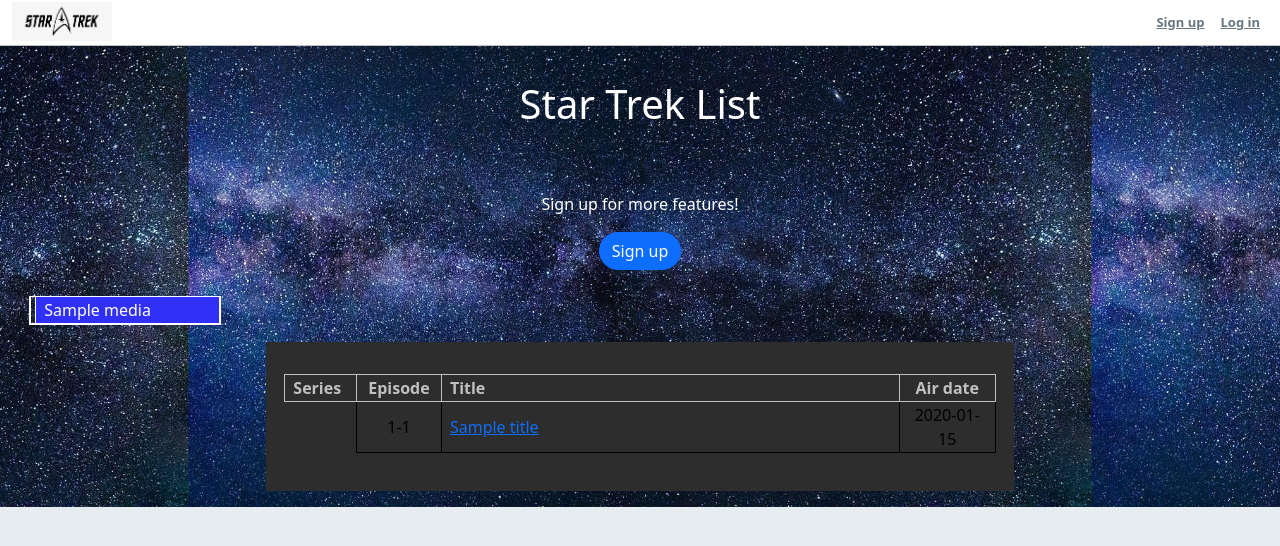
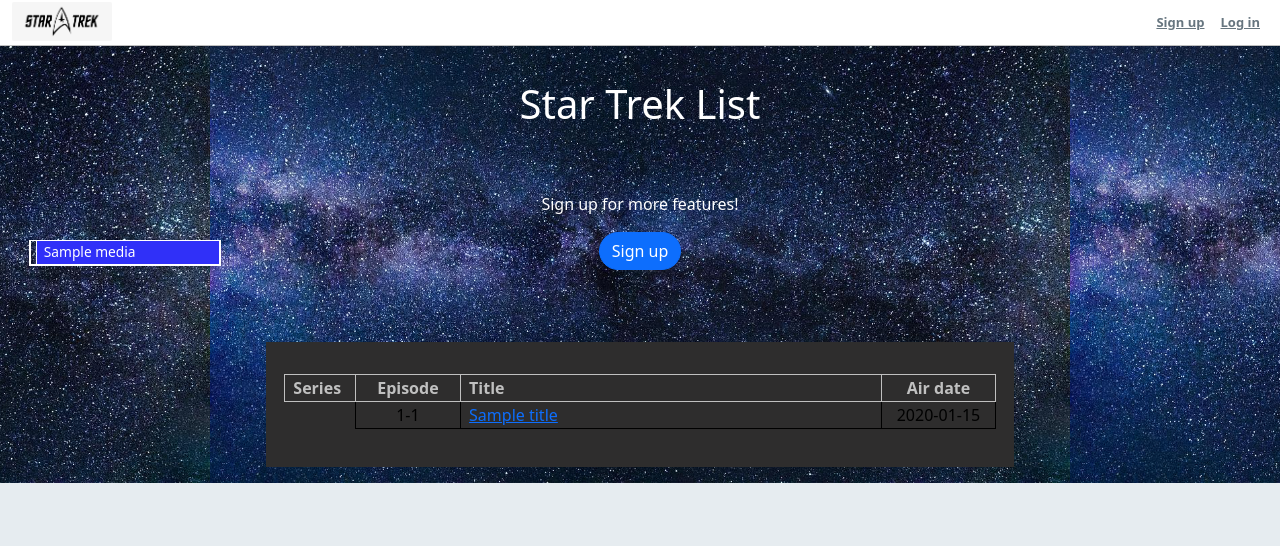
Before and after one commit to p-stern/TrekList, a Flask app: page / in a window 1280 px wide. Shown: the top 546 px of the page. Run offline with Flask 2, Linux system fonts and the light colour scheme; tables that the repository leaves empty hold one stand-in row (values such as "Sample post").

Commit message:
Updating style.css

```diff
--- a/v3/railway/static/stylesheets/style.css
+++ b/v3/railway/static/stylesheets/style.css
@@ -306,7 +306,6 @@
 }
 
 .li {
-  font-size: 14px;
   margin-left: 10px;
   list-style-type: circle;
 }
@@ -380,7 +379,7 @@
   width: 15%;
   text-align: left;
   position: fixed;
-  top: 37%;
+  top: 30%;
   left: 2.3%;
   border-top: 1px solid;
   border-bottom: 1px solid;
@@ -396,6 +395,7 @@
   border-left: 1px solid;
   border-right: 1px solid;
   border-color: white;
+  font-size: .86rem;
 }
 
 
@@ -578,7 +578,7 @@
 
 table {
   width: 100%;
-  font-size: 16px;
+  font-size: 1em;
   justify-self: center;
 }
 
@@ -625,7 +625,7 @@
 .episode_id {
   padding-left: .5rem;
   padding-right: .5rem;
-  width: 6em;
+  width: 10em;
   text-align: center;
   border-top: 1px solid;
   border-bottom: 1px solid;
@@ -643,11 +643,11 @@
 }
 
 .title>input[type="checkbox"][value="TOS1-1"] {
-  scroll-margin-top: 400px;
+  scroll-margin-top: 35em;
 }
 
 .title>input[type="checkbox"] {
-  scroll-margin-top: 200px;
+  scroll-margin-top: 12.5em;
 }
 
 .title>input,
@@ -658,7 +658,7 @@
 .airdate {
   padding-left: .5rem;
   padding-right: .5rem;
-  width: 10em;
+  width: 14em;
   text-align: center;
   border-top: 1px solid;
   border-bottom: 1px solid;
@@ -681,7 +681,7 @@
   width: 15%;
   text-align: center;
   position: fixed;
-  top: 63.43%;
+  top: 50%;
   right: 2.3%;
   color: white;
 }
```
